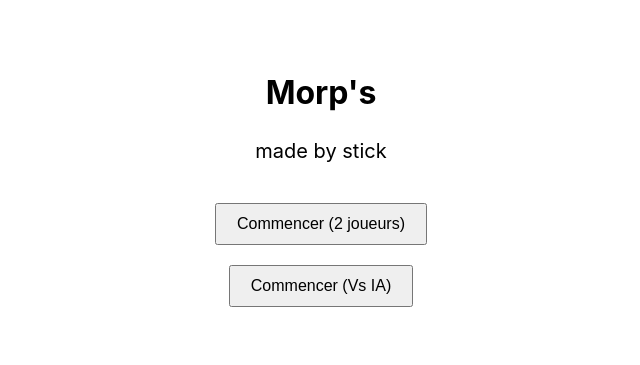
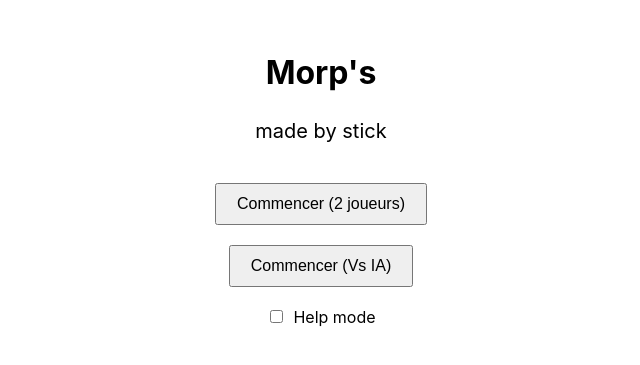
Before and after one commit to Stick-eth/Morp-Game, a React (Create React App) app: page / in a window 1280 px wide. Shown: the part 221-586 px from the top of the page, without its empty margins (319-959 px from the left). Built offline with nearby package versions, Linux system fonts and the light colour scheme.

Commit message:
activable-help-mode

```diff
--- a/src/App.css
+++ b/src/App.css
@@ -68,3 +68,12 @@
   color: red;
   font-weight: bold;
 }
+
+label {
+  margin-top: 20px;
+  font-size: 16px;
+}
+
+input[type="checkbox"] {
+  margin-right: 10px;
+}
--- a/src/App.js
+++ b/src/App.js
@@ -6,6 +6,7 @@ import './App.css';
 function App() {
   const [gameStarted, setGameStarted] = useState(false);
   const [isVsAI, setIsVsAI] = useState(false);
+  const [helpMode, setHelpMode] = useState(false);
 
   const startGame = (vsAI) => {
     setIsVsAI(vsAI);
@@ -19,9 +20,9 @@ function App() {
   return (
     <div className="game">
       {gameStarted ? (
-        <Game resetGame={resetGame} isVsAI={isVsAI} />
+        <Game resetGame={resetGame} isVsAI={isVsAI} helpMode={helpMode} />
       ) : (
-        <Menu startGame={startGame} />
+        <Menu startGame={startGame} setHelpMode={setHelpMode} helpMode={helpMode} />
       )}
     </div>
   );
--- a/src/Game.jsx
+++ b/src/Game.jsx
@@ -3,7 +3,7 @@ import './App.css';
 
 const initialBoard = Array(9).fill(null);
 
-function Game({ resetGame, isVsAI }) {
+function Game({ resetGame, isVsAI, helpMode }) {
   const [board, setBoard] = useState(initialBoard);
   const [isXNext, setIsXNext] = useState(true);
   const [xPositions, setXPositions] = useState([]);
@@ -49,7 +49,7 @@ function Game({ resetGame, isVsAI }) {
   const renderSquare = (index) => {
     const currentPlayerPositions = isXNext ? xPositions : oPositions;
     const nextMovePosition = currentPlayerPositions[0];
-    const showIndicator = currentPlayerPositions.length === 3 && nextMovePosition === index;
+    const showIndicator = helpMode && currentPlayerPositions.length === 3 && nextMovePosition === index;
 
     return (
       <button className="square" onClick={() => handleClick(index)}>
--- a/src/Menu.jsx
+++ b/src/Menu.jsx
@@ -1,12 +1,24 @@
 import React from 'react';
 
-function Menu({ startGame }) {
+function Menu({ startGame, setHelpMode, helpMode }) {
+  const handleCheckboxChange = (event) => {
+    setHelpMode(event.target.checked);
+  };
+
   return (
     <div className="launch-screen">
       <h1>Morp's</h1>
       <h2>made by stick</h2>
       <button className="start-button" onClick={() => startGame(false)}>Commencer (2 joueurs)</button>
       <button className="start-button" onClick={() => startGame(true)}>Commencer (Vs IA)</button>
+      <label>
+        <input
+          type="checkbox"
+          checked={helpMode}
+          onChange={handleCheckboxChange}
+        />
+        Help mode
+      </label>
     </div>
   );
 }
```
